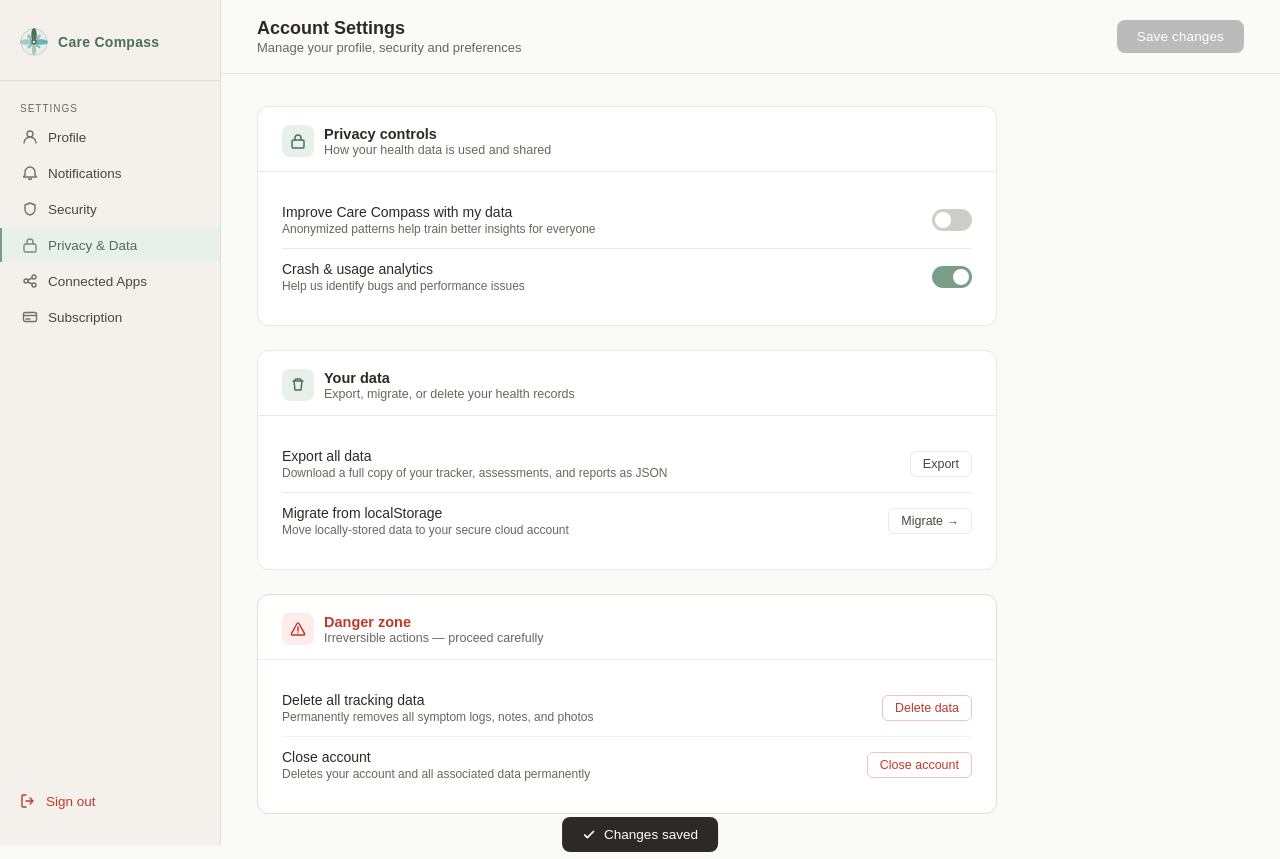
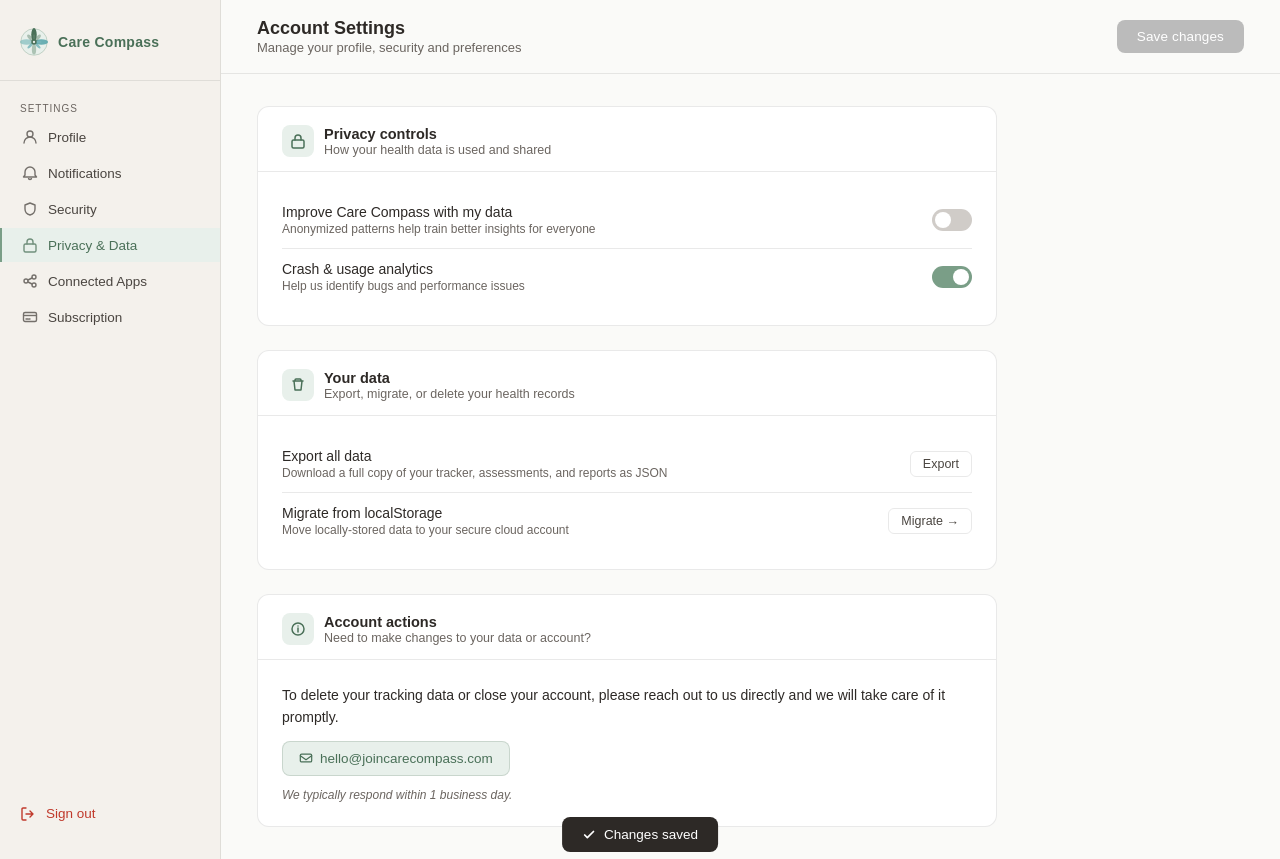
Before and after one commit to tiffanykbuettner-lab/care-compass-landing, a React (Vite) app: page /settings in a window 1280 px wide. Both pictures are taken after a click on the element "Privacy & Data". Built offline with nearby package versions, Linux system fonts and the light colour scheme.

Commit message:
remove dangerzone

```diff
--- a/src/CareCompassSettings.jsx
+++ b/src/CareCompassSettings.jsx
@@ -748,27 +748,37 @@ function PrivacyPanel({ prefs, setPrefs, markDirty }) {
         </div>
       </SectionCard>
 
-      {/* Danger zone */}
-      <SectionCard danger>
+      {/* Account actions */}
+      <SectionCard>
         <SectionHeader
-          danger
-          icon={<svg width="16" height="16" viewBox="0 0 16 16" fill="none"><path d="M8 6v4M8 12h.01" stroke={DANGER} strokeWidth="1.5" strokeLinecap="round"/><path d="M7.1 2.5L1.5 12.5a1 1 0 00.9 1.5h11.2a1 1 0 00.9-1.5L8.9 2.5a1 1 0 00-1.8 0z" stroke={DANGER} strokeWidth="1.5" strokeLinejoin="round"/></svg>}
-          title="Danger zone"
-          desc="Irreversible actions — proceed carefully"
+          icon={<svg width="16" height="16" viewBox="0 0 16 16" fill="none"><path d="M8 2a6 6 0 100 12A6 6 0 008 2zm0 5v4M8 5h.01" stroke={SAGE_DARK} strokeWidth="1.5" strokeLinecap="round"/></svg>}
+          title="Account actions"
+          desc="Need to make changes to your data or account?"
         />
-        <div style={{ padding: "20px 24px", display: "flex", flexDirection: "column" }}>
-          {[
-            { label: "Delete all tracking data", sub: "Permanently removes all symptom logs, notes, and photos" },
-            { label: "Close account",            sub: "Deletes your account and all associated data permanently" },
-          ].map(({ label, sub }, i, arr) => (
-            <div key={label} style={{ display: "flex", alignItems: "center", justifyContent: "space-between", padding: "12px 0", borderBottom: i < arr.length - 1 ? `1px solid rgba(192,57,43,0.08)` : "none" }}>
-              <div>
-                <div style={{ fontSize: 14, color: INK, fontFamily: "sans-serif" }}>{label}</div>
-                <div style={{ fontSize: 12, color: WARM_GRAY, marginTop: 2, fontFamily: "sans-serif" }}>{sub}</div>
-              </div>
-              <DangerBtn>{label === "Close account" ? "Close account" : "Delete data"}</DangerBtn>
-            </div>
-          ))}
+        <div style={{ padding: "24px", display: "flex", flexDirection: "column", gap: 12 }}>
+          <p style={{ fontSize: 14, color: INK, fontFamily: "sans-serif", margin: 0, lineHeight: 1.6 }}>
+            To delete your tracking data or close your account, please reach out to us directly and we will take care of it promptly.
+          </p>
+          <a
+            href="mailto:hello@joincarecompass.com?subject=Account request"
+            style={{
+              display: "inline-flex", alignItems: "center", gap: 7,
+              fontSize: 13.5, fontWeight: 500, color: SAGE_DARK,
+              fontFamily: "sans-serif", textDecoration: "none",
+              background: SAGE_LIGHT, borderRadius: 8,
+              padding: "9px 16px", alignSelf: "flex-start",
+              border: `1px solid rgba(74,112,88,0.2)`,
+            }}
+          >
+            <svg width="14" height="14" viewBox="0 0 16 16" fill="none">
+              <rect x="1.5" y="3.5" width="13" height="9" rx="1.5" stroke={SAGE_DARK} strokeWidth="1.4"/>
+              <path d="M1.5 5.5l6.5 4.5 6.5-4.5" stroke={SAGE_DARK} strokeWidth="1.4" strokeLinecap="round"/>
+            </svg>
+            hello@joincarecompass.com
+          </a>
+          <p style={{ fontSize: 12, color: WARM_GRAY, fontFamily: "sans-serif", margin: 0, fontStyle: "italic" }}>
+            We typically respond within 1 business day.
+          </p>
         </div>
       </SectionCard>
     </div>
```
